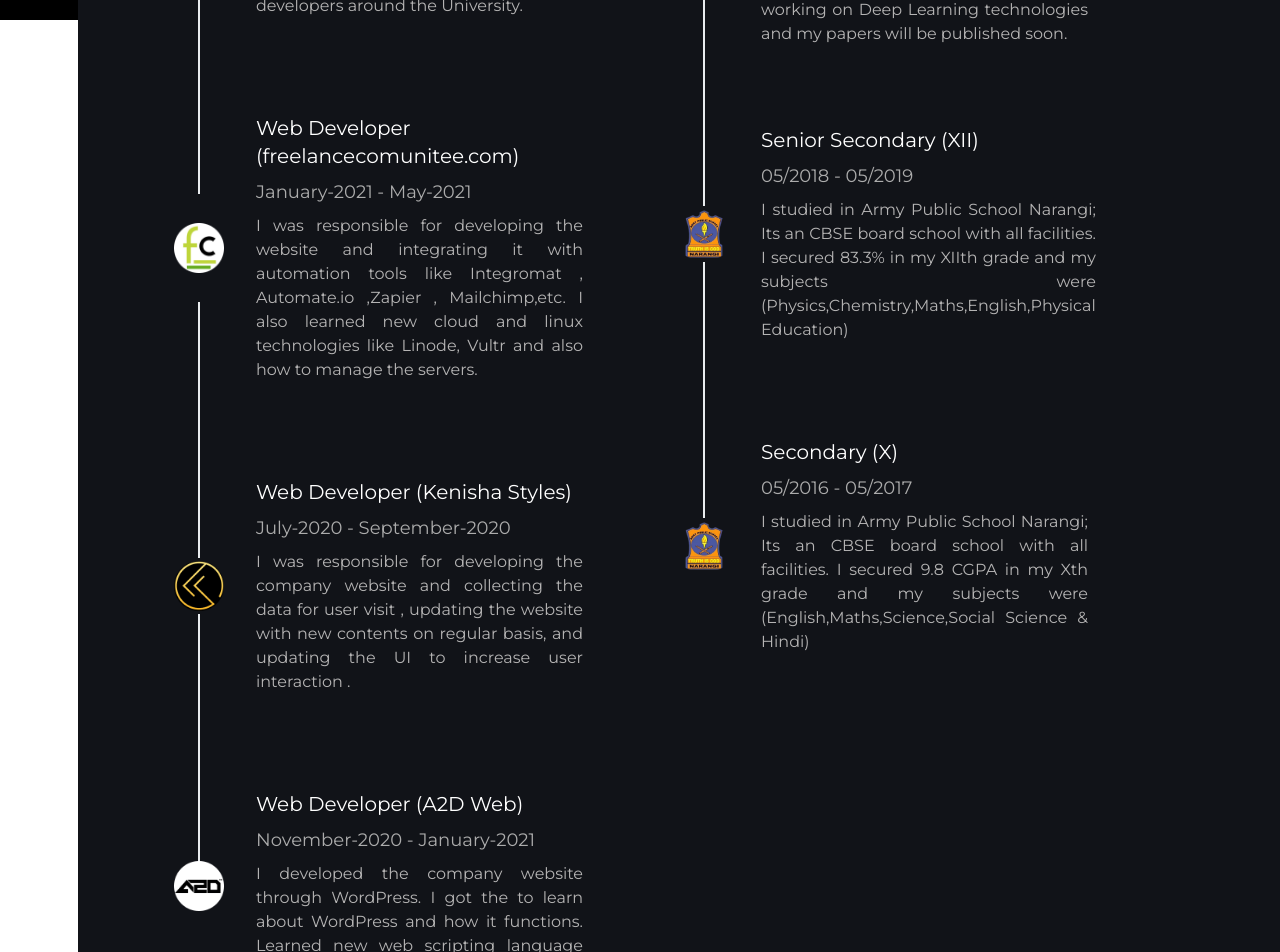
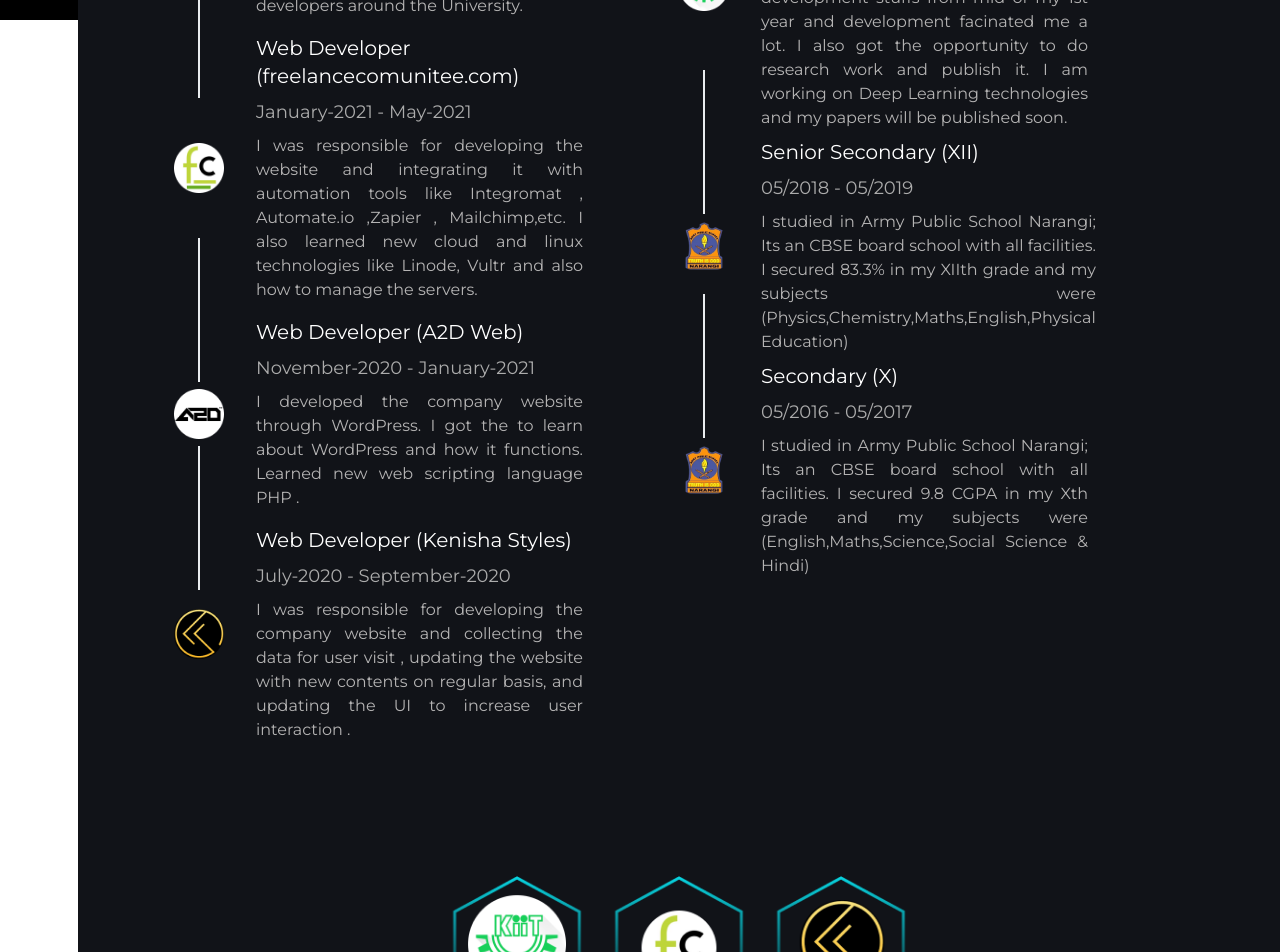
Before and after one commit to ashishmishra-bit/NewPortfolio, a React (Create React App) app: page /journey in a window 1280 px wide. Shown: the part 780-1732 px from the top of the page. Built offline with nearby package versions, Linux system fonts and the light colour scheme.

Commit message:
home and journey page json data mapped

```diff
--- a/src/JsonData/resumeDetails.js
+++ b/src/JsonData/resumeDetails.js
@@ -31,7 +31,9 @@ import A2d2 from '../images/a2d2.png'
 import Free from '../images/free.png'
 import Kiit2 from '../images/kiit2.png'
 
+
 export default {
+
 
     // Home Page Data Start
 
@@ -84,6 +86,7 @@ export default {
         {
             title: 'Discord Music Bot',
             imgUrl: Project1,
+
             techStack1: javaScript,
             techStack2:Nodejs,
             techStack3:Express
@@ -97,6 +100,9 @@ export default {
             techStack4:css,
             techStack5:Php,
         },
+
+    ],
+    longProjectCardHome:[
         {
             title: `Simhan's e-VedaShree`,
             imgUrl: Project3,
@@ -106,17 +112,6 @@ export default {
         }
     ],
 
-    blogs: [
-        {
-            imgUrl: BlogImage1,
-        },
-        {
-            imgUrl: BlogImage2,
-        },
-        {
-            imgUrl: BlogImage3,
-        }
-    ],
 
     // Home Page Data End
 
@@ -156,7 +151,7 @@ export default {
             title: 'B.Tech Information Technology (KIIT)',
             date: 'July-2019 - Present',
             desc: 'I am a 3rd year IT student , currently studying in KIIT. I secured 8.5 CGPA in my 2nd Year. I have started doing development stuffs from mid of my 1st year and development facinated me a lot. I also got the opportunity to do research work and publish it. I am working on Deep Learning technologies and my papers will be published soon.',
-            imgUrl:Kiit,
+            imgUrl:KiitLogo,
         },
         {
             title: 'Senior Secondary (XII)',
--- a/src/Pages/Blogs.jsx
+++ b/src/Pages/Blogs.jsx
@@ -59,8 +59,8 @@ export default function Blogs() {
             <pattern
               id="pattern"
               patternUnits="userSpaceOnUse"
-              width={750}
-              height={800}
+              width={900}
+              height={1000}
               className="text-white"
             >
               <rect className="w-full h-full fill-current" />
@@ -73,7 +73,7 @@ export default function Blogs() {
               y="50%"
               style={{ fill: "url(#pattern)" }}
             >
-            &#64;Ashish Mishra
+            &#64;Ashish_Blogs
             </text>
 
       </motion.svg>
--- a/src/Pages/Journey.jsx
+++ b/src/Pages/Journey.jsx
@@ -18,6 +18,7 @@ import Footer from '../components/Footer'
 import Navbar from '../components/Navbar'
 import { motion } from 'framer-motion'
 import JourneyVideo from '../icons/journey2.mp4';
+import resumeDetails from '../JsonData/resumeDetails'
 
 
 const box = {
@@ -70,25 +71,25 @@ export default function Journey() {
                 animate="animate"
                 variants={box}
             >
-          <motion.svg variants={textContainer}  className="absolute z-50 flex">
+                <motion.svg variants={textContainer} className="absolute z-50 flex">
                     <pattern
                         id="pattern"
                         patternUnits="userSpaceOnUse"
-              width={750}
-              height={800}
+                        width={900}
+                        height={1000}
                         className="text-white"
                     >
                         <rect className="w-full h-full fill-current" />
                         <motion.rect variants={text} className="w-full h-full text-gray-600 fill-current" />
                     </pattern>
                     <text
-              className="text-4xl font-bold"
+                        className="text-3xl font-bold"
                         text-anchor="middle"
                         x="50%"
                         y="50%"
                         style={{ fill: "url(#pattern)" }}
                     >
-            &#64;Ashish Mishra
+                        &#64;Ashish_Journey
                     </text>
 
                 </motion.svg>
@@ -104,10 +105,7 @@ export default function Journey() {
                     <p className="journey-header-text z-10">My Brain Has Too Many Tabs open 😉 😉 😉
                     </p>
 
-                    {/*
-                    <div className="text-8xl text-white ">Odyssey of being</div>
-                    <div className="text-4xl text-white mt-8">Abecedarian TO Crackerjack</div>
-                    */}
+
                     <video autoPlay loop className="video-background" muted >
                         <source src={JourneyVideo} type="video/mp4" />
 
@@ -127,52 +125,22 @@ export default function Journey() {
                                 <img src={workExp} alt="work" style={{ width: "50px" }} />
                                 <div className="text-3xl md:text-4xl text-white ml-8" style={{ color: "#ACACAC" }}>Work Experience</div>
                             </div>
-
-                            <div className="Timeline h-44 md:h-36"></div>
-
-                            <div className="Journey-Heading  flex flex-row items-center -mt-28 md:-mt-20 ">
-                                <img src={Gfgkiit} alt="work" style={{ width: "50px" }} className="z-10" />
+                            <div className="Timeline h-36 md:h-16 "></div>
+                            {resumeDetails.experiences.map((exp) => {
+                                return (
+                                    <>
+                                        <div className="Timeline h-44 md:h-36 -mt-20"></div>
+                                        <div className="Journey-Heading  flex flex-row items-center -mt-28 md:-mt-20 py-4">
+                                            <img src={exp.imgUrl} alt="work" style={{ width: "50px" }} className="z-10" />
                                             <div className="text-white ml-8" >
-                                    <div className="text-xl">Full Stack Developer & UI/UX Designer(GFG-KIIT)</div>
-                                    <div className="text-lg py-2" style={{ color: "#ACACAC" }}>December-2020 - Present</div>
-                                    <div className="text-base md:pr-24 text-justify " style={{ color: "#B5B4B4" }}>I have contributed in the projects from all domains(Web, Android, UI/UX, ML) I am also responsible for leading some of the major events which the club puts forward for all the students and developers around the University.</div>
+                                                <div className="text-xl">{exp.title}</div>
+                                                <div className="text-lg py-2" style={{ color: "#ACACAC" }}>{exp.date}</div>
+                                                <div className="text-base md:pr-24 text-justify " style={{ color: "#B5B4B4" }}>{exp.desc}</div>
                                             </div>
                                         </div>
-
-                            <div className="Timeline h-80 md:h-64 -mt-28 md:-mt-20"></div>
-
-                            <div className="Journey-Heading  flex flex-row items-center -mt-32 md:-mt-20">
-                                <img src={Freelance} alt="freelancecomunitee.com" style={{ width: "50px" }} className="z-10" />
-                                <div className="text-white ml-8" >
-                                    <div className="text-xl">Web Developer (freelancecomunitee.com)</div>
-                                    <div className="text-lg py-2" style={{ color: "#ACACAC" }}>January-2021 - May-2021</div>
-                                    <div className="text-base md:pr-24  text-justify " style={{ color: "#B5B4B4" }}>I was responsible for developing the website and integrating it with automation tools like Integromat , Automate.io ,Zapier , Mailchimp,etc.
-                                        I also learned new cloud and linux technologies like Linode, Vultr and also how to manage the servers.</div>
-                                </div>
-                            </div>
-
-                            <div className="Timeline h-80 md:h-64 -mt-32 md:-mt-20"></div>
-
-                            <div className="Journey-Heading  flex flex-row items-center -mt-28 md:-mt-20">
-                                <img src={Kenisha} alt="work" style={{ width: "50px" }} className="z-10" />
-                                <div className="text-white ml-8" >
-                                    <div className="text-xl">Web Developer (Kenisha Styles)
-                                    </div>
-                                    <div className="text-lg py-2" style={{ color: "#ACACAC" }}>July-2020 - September-2020</div>
-                                    <div className="text-base md:pr-24  text-justify " style={{ color: "#B5B4B4" }}>I was responsible for developing the company website and collecting the data for user visit , updating the website with new contents on regular basis, and updating the UI to increase user interaction .</div>
-                                </div>
-                            </div>
-
-                            <div className="Timeline h-72 md:h-64 -mt-32 md:-mt-20"></div>
-
-                            <div className="Journey-Heading  flex flex-row items-center -mt-24 md:-mt-20">
-                                <img src={A2d} alt="work" style={{ width: "50px" }} className="z-10" />
-                                <div className="text-white ml-8" >
-                                    <div className="text-xl">Web Developer (A2D Web)</div>
-                                    <div className="text-lg py-2" style={{ color: "#ACACAC" }}>November-2020 - January-2021</div>
-                                    <div className="text-base md:pr-24  text-justify " style={{ color: "#B5B4B4" }}>I developed the company website through WordPress. I got the to learn about WordPress and how it functions. Learned new web scripting language PHP .</div>
-                                </div>
-                            </div>
+                                    </>
+                                )
+                            })}
 
                         </div>
 
@@ -186,39 +154,21 @@ export default function Journey() {
 
                             <div className="Timeline h-60 md:h-36"></div>
 
-                            <div className="Journey-Heading flex flex-row items-center -mt-40 md:-mt-24">
-                                <img src={KiitLogo} alt="work" style={{ width: "50px" }} />
+                            {resumeDetails.educations.map((edu) => {
+                                return (
+                                    <>
+                                        <div className="Timeline h-44 md:h-36 -mt-20"></div>
+                                        <div className="Journey-Heading flex flex-row items-center -mt-40 md:-mt-24 py-5">
+                                            <img src={edu.imgUrl} alt="work" style={{ width: "50px" }} />
                                             <div className="text-white ml-8"  >
-                                    <div className="text-xl">B.Tech Information Technology (KIIT)</div>
-                                    <div className="text-lg py-2" style={{ color: "#ACACAC" }}>July-2019 - Present</div>
-                                    <div className="text-base md:pr-24  text-justify" style={{ color: "#B5B4B4" }}>I am a 3rd year IT student , currently studying in KIIT. I secured 8.5 CGPA in my 2nd Year. I have started doing development stuffs from mid of my 1st year and development facinated me a lot.
-                                        I also got the opportunity to do research work and publish it. I am working on Deep Learning technologies and my papers will be published soon.</div>
+                                                <div className="text-xl">{edu.title}</div>
+                                                <div className="text-lg py-2" style={{ color: "#ACACAC" }}>{edu.date}</div>
+                                                <div className="text-base md:pr-24  text-justify" style={{ color: "#B5B4B4" }}>{edu.desc}</div>
                                             </div>
                                         </div>
-
-                            <div className="Timeline h-80 md:h-64 -mt-40 md:-mt-24"></div>
-
-                            <div className="Journey-Heading  flex flex-row items-center -mt-20">
-                                <img src={Apsn} alt="work" style={{ width: "50px" }} className="z-10" />
-                                <div className="text-white ml-8" >
-                                    <div className="text-xl">Senior Secondary (XII)</div>
-                                    <div className="text-lg py-2" style={{ color: "#ACACAC" }}>05/2018 - 05/2019</div>
-                                    <div className="text-base md:pr-24  text-justify " style={{ color: "#B5B4B4" }}>I studied in Army Public School Narangi; Its an CBSE board school with all facilities. I secured 83.3% in my XIIth grade and my subjects were (Physics,Chemistry,Maths,English,Physical Education)</div>
-                                </div>
-                            </div>
-
-                            <div className="Timeline h-64 -mt-20"></div>
-
-                            <div className="Journey-Heading  flex flex-row items-center -mt-24 md:-mt-20">
-                                <img src={Apsn} alt="work" style={{ width: "50px" }} className="z-10" />
-                                <div className="text-white ml-8" >
-                                    <div className="text-xl">Secondary (X)</div>
-                                    <div className="text-lg py-2" style={{ color: "#ACACAC" }}>05/2016 - 05/2017</div>
-                                    <div className="text-base md:pr-24  text-justify " style={{ color: "#B5B4B4" }}>I studied in Army Public School Narangi; Its an CBSE board school with all facilities. I secured 9.8 CGPA in my Xth grade and my subjects were (English,Maths,Science,Social Science & Hindi)</div>
-                                </div>
-                            </div>
-
-
+                                    </>
+                                )
+                            })}
                         </div>
                     </div>
 
--- a/src/components/BlogsLanding.js
+++ b/src/components/BlogsLanding.js
@@ -4,6 +4,7 @@ import '../css/Blogs.css'
 import BlogImage1 from '../images/BlogImage2.png'
 import BlogImage3 from '../images/datascience.jpg'
 import BlogImage2 from '../images/mongodb.png'
+import resumeDetails from '../JsonData/resumeDetails'
 
 
 export default function BlogsLanding() {
```
Also changed, not shown: src/Pages/Landing.jsx (+4 -3 lines), src/components/JourneyLanding.js (+24 -9 lines), src/components/ProjectLanding.js (+38 -27 lines), 1 other file (tests, documents, lock files or other folders). Lines whose indentation alone changed are shown as unchanged.
